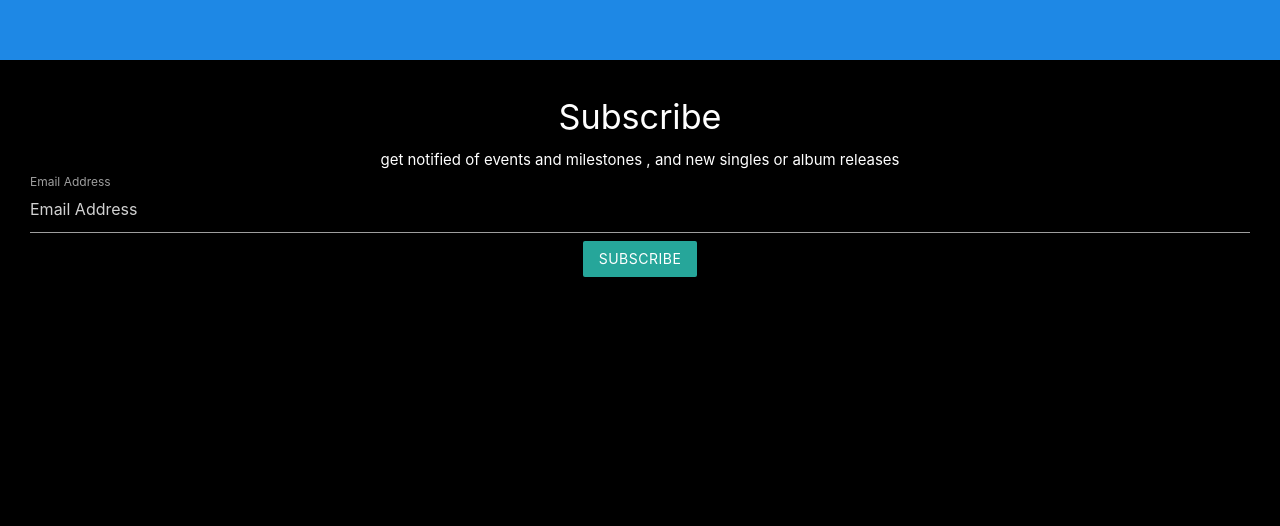
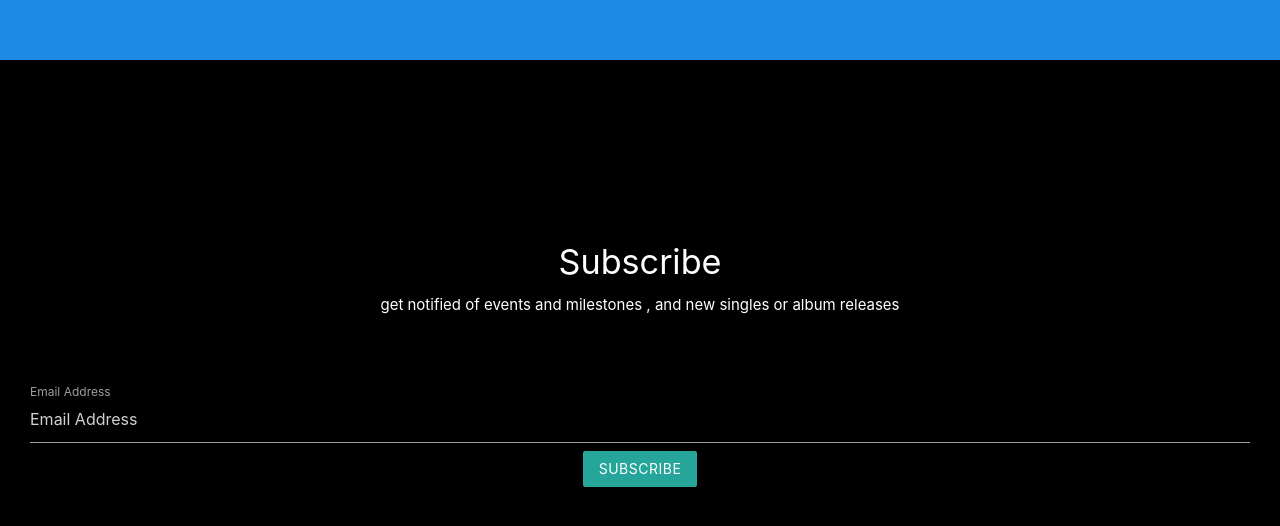
Before and after one commit to webBlaster/olamide, a plain HTML site: page index.html in a window 1280 px wide. Shown: the part 3140-3666 px from the top of the page. Drawn offline with nearby package versions, Linux system fonts and the light colour scheme.

Commit message:
spaced out footer section

```diff
--- a/index.html
+++ b/index.html
@@ -182,17 +182,16 @@
   </section>
 </div>
 
-<div class="section black center white-text">
+<div class="section black center white-text subscribe-section">
   <h4>Subscribe</h4>
   <section class="info">
     get notified of events and milestones , and new singles or album releases
   </section>
-  <form>
+  <form class="subscribe">
     <div class="input-field white-text">
-      <input placeholder="Email Address" id="first_name" type="text" class="validate white-text">
+      <input placeholder="Email Address" type="text" class="validate white-text email">
       <label for="first_name">Email Address</label>
-      <input value="Subscribe" id="first_name" type="submit" class="btn">
-
+      <input value="Subscribe" type="submit" class="btn">
     </div>
   </form>
 </div>
--- a/styles.scss
+++ b/styles.scss
@@ -1,10 +1,12 @@
 body {
     width:100%;
     overflow-x: hidden;
-    overflow-y: auto;
+    overflow-y: auto    ;
     margin:0;
     padding:0;
-    scrollbar-width: none !important;
+    body::-webkit-scrollbar {
+        display: none !important;
+    }
 }
 
 .menu {
@@ -50,3 +52,10 @@ body {
 .album-container::-webkit-scrollbar {
     display: none;
 }
+
+.subscribe-section {
+    padding-top:20vh !important;
+}
+.subscribe {
+    margin: 10vh auto;
+}
```
Also changed, not shown: styles.css, 1 other file.
